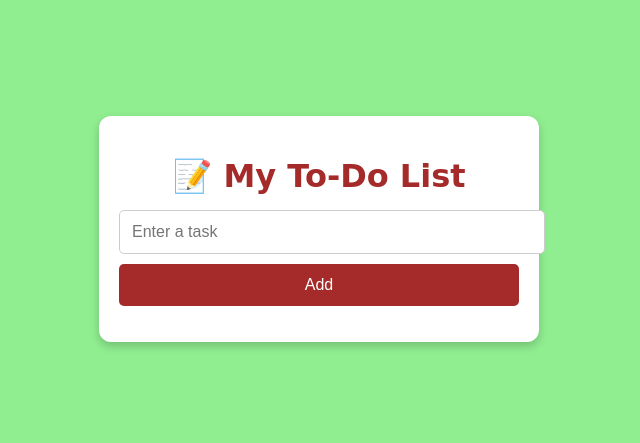
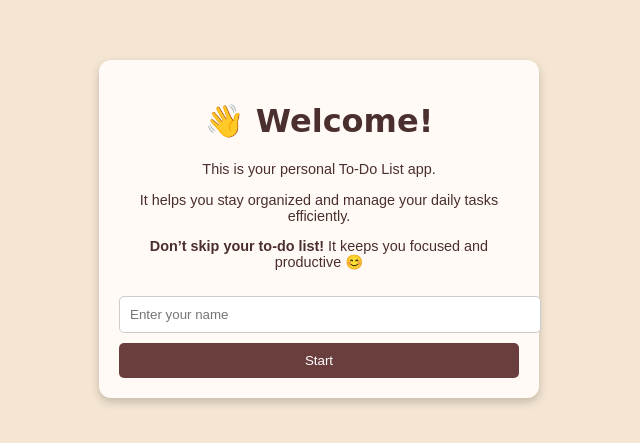
Before and after one commit to Aishwaryakm02/To-do-list, a plain HTML site: page index.html in a window 1280 px wide. Shown: the part 171-614 px from the top of the page, without its empty margins (321-961 px from the left). Drawn offline with Linux system fonts and the light colour scheme.

Commit message:
Refactor index.html for improved styling and layout
Updated styles and structure for the To-Do List app.

```diff
--- a/index.html
+++ b/index.html
@@ -9,8 +9,9 @@
     body {
       margin: 0;
       padding: 0;
-      background-color: #90ee90;
+      background-color: #f5e6d3; /* lightest brown */
       font-family: Arial, sans-serif;
+      color: #4b2e2e; /* dark brown */
 
       display: flex;
       justify-content: center;
@@ -21,7 +22,7 @@
     .container {
       width: 90%;
       max-width: 400px;
-      background: white;
+      background: #fffaf5;
       padding: 20px;
       border-radius: 12px;
       text-align: center;
@@ -29,29 +30,30 @@
     }
 
     h1 {
+      color: #4b2e2e;
       font-family: cursive;
-      color: brown;
-      font-size: 2rem;
-      margin-bottom: 15px;
+    }
+
+    p {
+      font-size: 0.9rem;
     }
 
     input {
       width: 100%;
-      padding: 12px;
-      font-size: 1rem;
+      padding: 10px;
+      margin-top: 10px;
+      border-radius: 5px;
       border: 1px solid #ccc;
-      border-radius: 5px;
-      margin-bottom: 10px;
     }
 
     button {
       width: 100%;
-      padding: 12px;
-      background-color: brown;
+      padding: 10px;
+      margin-top: 10px;
+      background-color: #6b3e3e;
       color: white;
       border: none;
       border-radius: 5px;
-      font-size: 1rem;
       cursor: pointer;
     }
 
@@ -62,20 +64,23 @@
     }
 
     li {
-      background: #f2f2f2;
+      background: #f0e0d6;
       padding: 10px;
       margin-top: 8px;
       border-radius: 5px;
       display: flex;
       justify-content: space-between;
-      align-items: center;
     }
 
     li button {
       width: auto;
-      padding: 5px 10px;
-      background: red;
+      padding: 5px;
+      background: #8b0000;
       font-size: 0.8rem;
+    }
+
+    .hidden {
+      display: none;
     }
   </style>
 </head>
@@ -83,26 +88,59 @@
 <body>
 
 <div class="container">
-    <h1>📝 My To-Do List</h1>
+
+  <!-- Welcome Section -->
+  <div id="welcomeSection">
+    <h1>👋 Welcome!</h1>
+    <p>This is your personal To-Do List app.</p>
+    <p>It helps you stay organized and manage your daily tasks efficiently.</p>
+    <p><b>Don’t skip your to-do list!</b> It keeps you focused and productive 😊</p>
+
+    <input type="text" id="nameInput" placeholder="Enter your name">
+    <button onclick="startApp()">Start</button>
+  </div>
+
+  <!-- To-Do Section -->
+  <div id="todoSection" class="hidden">
+    <h1 id="userTitle"></h1>
 
     <input type="text" id="taskInput" placeholder="Enter a task">
-    <button onclick="addTask()">Add</button>
+    <button onclick="addTask()">Add Task</button>
 
     <ul id="taskList"></ul>
   </div>
 
+</div>
+
 <script>
+  let userName = "";
+
+  function startApp() {
+    userName = document.getElementById("nameInput").value;
+
+    if (userName === "") {
+      alert("Please enter your name");
+      return;
+    }
+
+    document.getElementById("welcomeSection").classList.add("hidden");
+    document.getElementById("todoSection").classList.remove("hidden");
+
+    document.getElementById("userTitle").innerText =
+      userName + ", enter your To-Do List 📝";
+  }
+
   function addTask() {
     let input = document.getElementById("taskInput");
     let task = input.value;
 
     if (task === "") {
-        alert("Please enter a task");
+      alert("Enter a task!");
       return;
     }
 
     let li = document.createElement("li");
-      li.innerHTML = task;
+    li.innerText = task;
 
     let deleteBtn = document.createElement("button");
     deleteBtn.innerText = "X";
```
Lines whose indentation alone changed are shown as unchanged.
